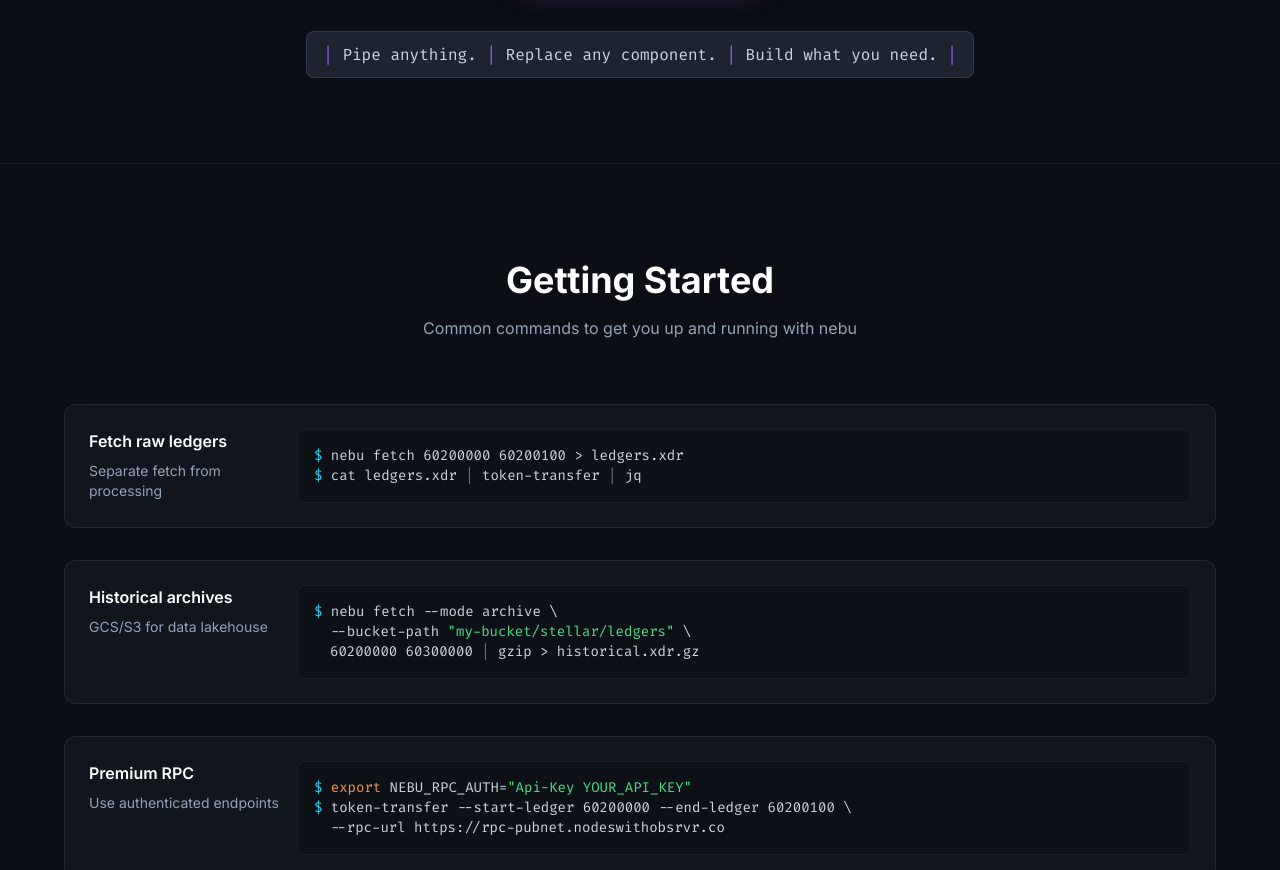
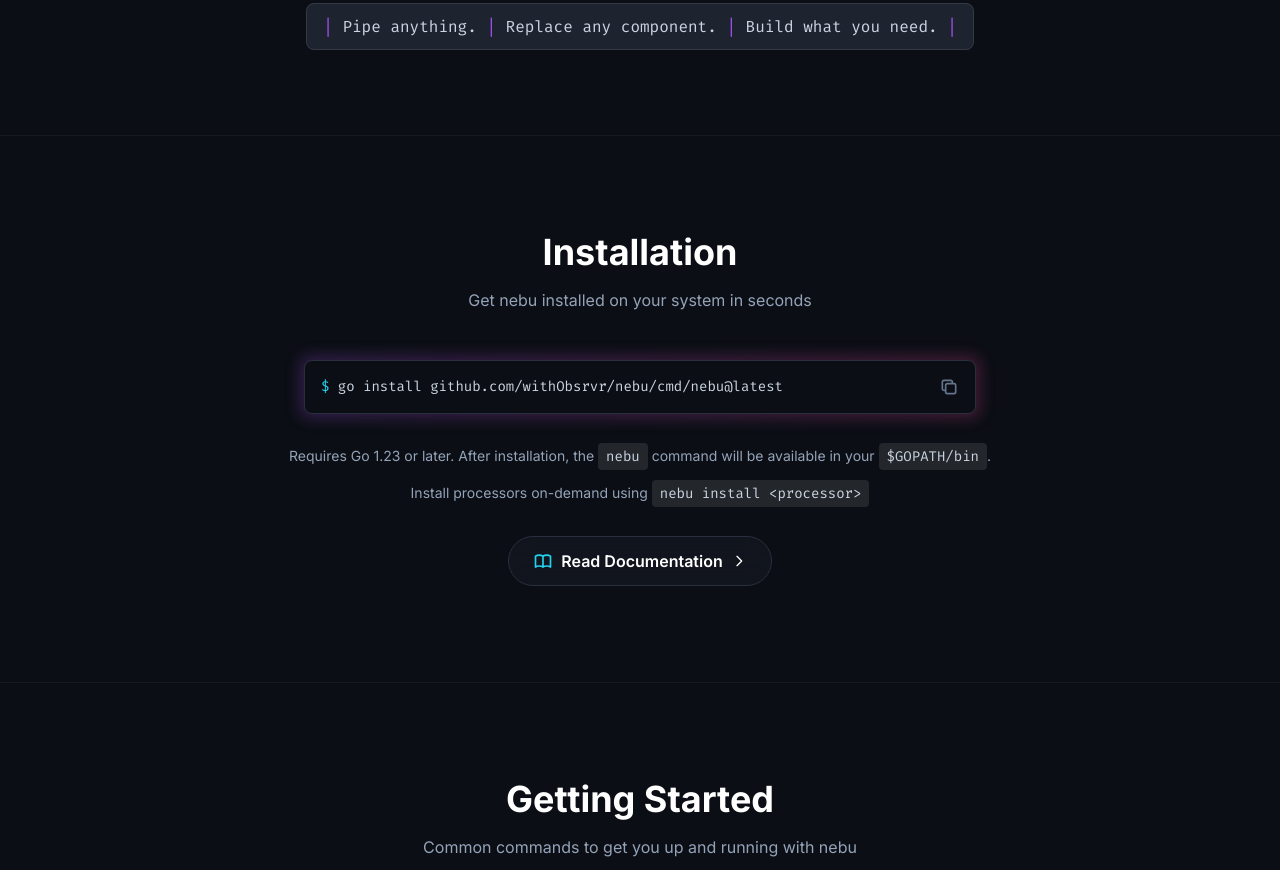
Before and after one commit to withObsrvr/nebu, a plain HTML site: page docs/index.html in a window 1280 px wide. Shown: the part 1831-2701 px from the top of the page. Drawn offline with nearby package versions, Linux system fonts and the light colour scheme.

Commit message:
Update installation section

```diff
--- a/docs/index.html
+++ b/docs/index.html
@@ -75,6 +75,7 @@
             <div class="hidden md:flex gap-8 text-sm font-medium">
                 <a href="#features" class="hover:text-white transition-colors">Features</a>
                 <a href="#architecture" class="hover:text-white transition-colors">Architecture</a>
+                <a href="#installation" class="hover:text-white transition-colors">Installation</a>
                 <a href="https://github.com/withObsrvr/nebu" class="hover:text-white transition-colors">GitHub</a>
             </div>
             <a href="https://github.com/withObsrvr/nebu" class="px-4 py-2 rounded-full glass-panel hover:bg-white/10 text-white text-sm font-semibold transition-all">
@@ -102,18 +103,15 @@
                 Unix pipes for blockchain indexing. Complex infrastructure, not required.
             </p>
 
-            <!-- Install Command -->
-            <div class="max-w-md mx-auto mb-12 group relative">
-                <div class="absolute -inset-1 bg-gradient-to-r from-nebu-primary to-nebu-secondary rounded-lg blur opacity-25 group-hover:opacity-75 transition duration-1000 group-hover:duration-200"></div>
-                <div class="relative flex items-center justify-between bg-nebu-dark border border-nebu-border rounded-lg p-4 font-mono text-sm">
-                    <span class="text-nebu-accent">$ <span class="text-slate-300">go install github.com/withObsrvr/nebu/cmd/nebu@latest</span></span>
-                    <button onclick="copyInstall()" class="ml-4 text-slate-500 hover:text-white transition-colors" title="Copy">
-                        <svg xmlns="http://www.w3.org/2000/svg" class="h-5 w-5" fill="none" viewBox="0 0 24 24" stroke="currentColor">
-                            <path stroke-linecap="round" stroke-linejoin="round" stroke-width="2" d="M8 16H6a2 2 0 01-2-2V6a2 2 0 012-2h8a2 2 0 012 2v2m-6 12h8a2 2 0 002-2v-8a2 2 0 00-2-2h-8a2 2 0 00-2 2v8a2 2 0 002 2z" />
-                        </svg>
-                    </button>
-                </div>
-                <div id="copy-feedback" class="absolute -top-8 right-0 text-xs text-nebu-primary opacity-0 transition-opacity">Copied!</div>
+            <!-- CTA Buttons -->
+            <div class="flex flex-col sm:flex-row gap-4 justify-center items-center">
+                <a href="#installation" class="px-8 py-4 rounded-full bg-gradient-to-r from-nebu-primary to-nebu-secondary text-white font-semibold text-lg hover:shadow-[0_0_30px_-5px_rgba(168,85,247,0.8)] transition-all duration-300 hover:scale-105">
+                    Get Started
+                </a>
+                <a href="https://github.com/withObsrvr/nebu" class="px-8 py-4 rounded-full glass-panel text-white font-semibold text-lg hover:bg-white/10 transition-all duration-300 border border-nebu-border hover:border-nebu-primary/50 flex items-center gap-2 group">
+                    <span>View on GitHub</span>
+                    <svg class="w-5 h-5 group-hover:translate-x-1 transition-transform" fill="none" stroke="currentColor" viewBox="0 0 24 24"><path stroke-linecap="round" stroke-linejoin="round" stroke-width="2" d="M9 5l7 7-7 7"></path></svg>
+                </a>
             </div>
         </div>
 
@@ -251,6 +249,44 @@
                 <code class="bg-[#1e2330] px-4 py-3 rounded-lg border border-white/10 text-slate-300">
                     <span class="text-nebu-primary">|</span> Pipe anything. <span class="text-nebu-primary">|</span> Replace any component. <span class="text-nebu-primary">|</span> Build what you need. <span class="text-nebu-primary">|</span>
                 </code>
+            </div>
+        </div>
+    </section>
+
+    <!-- Installation -->
+    <section id="installation" class="relative z-10 py-24 px-6 border-t border-white/5">
+        <div class="max-w-4xl mx-auto">
+            <div class="text-center mb-12">
+                <h2 class="text-3xl md:text-4xl font-bold text-white mb-4">Installation</h2>
+                <p class="text-slate-400 max-w-2xl mx-auto">Get nebu installed on your system in seconds</p>
+            </div>
+
+            <!-- Install Command -->
+            <div class="max-w-2xl mx-auto mb-8 group relative">
+                <div class="absolute -inset-1 bg-gradient-to-r from-nebu-primary to-nebu-secondary rounded-lg blur opacity-25 group-hover:opacity-75 transition duration-1000 group-hover:duration-200"></div>
+                <div class="relative flex items-center justify-between bg-nebu-dark border border-nebu-border rounded-lg p-4 font-mono text-sm">
+                    <span class="text-nebu-accent">$ <span class="text-slate-300">go install github.com/withObsrvr/nebu/cmd/nebu@latest</span></span>
+                    <button onclick="copyInstall()" class="ml-4 text-slate-500 hover:text-white transition-colors" title="Copy">
+                        <svg xmlns="http://www.w3.org/2000/svg" class="h-5 w-5" fill="none" viewBox="0 0 24 24" stroke="currentColor">
+                            <path stroke-linecap="round" stroke-linejoin="round" stroke-width="2" d="M8 16H6a2 2 0 01-2-2V6a2 2 0 012-2h8a2 2 0 012 2v2m-6 12h8a2 2 0 002-2v-8a2 2 0 00-2-2h-8a2 2 0 00-2 2v8a2 2 0 002 2z" />
+                        </svg>
+                    </button>
+                </div>
+                <div id="copy-feedback" class="absolute -top-8 right-0 text-xs text-nebu-primary opacity-0 transition-opacity">Copied!</div>
+            </div>
+
+            <div class="text-center text-slate-400 text-sm mb-8">
+                <p class="mb-4">Requires Go 1.23 or later. After installation, the <code class="bg-white/10 px-2 py-1 rounded text-slate-300">nebu</code> command will be available in your <code class="bg-white/10 px-2 py-1 rounded text-slate-300">$GOPATH/bin</code>.</p>
+                <p>Install processors on-demand using <code class="bg-white/10 px-2 py-1 rounded text-slate-300">nebu install &lt;processor&gt;</code></p>
+            </div>
+
+            <!-- Documentation CTA -->
+            <div class="text-center">
+                <a href="https://github.com/withObsrvr/nebu#using-the-cli" class="inline-flex items-center gap-2 px-6 py-3 rounded-full glass-panel hover:bg-white/10 text-white font-semibold transition-all duration-300 border border-nebu-border hover:border-nebu-accent/50 group">
+                    <svg class="w-5 h-5 text-nebu-accent" fill="none" stroke="currentColor" viewBox="0 0 24 24"><path stroke-linecap="round" stroke-linejoin="round" stroke-width="2" d="M12 6.253v13m0-13C10.832 5.477 9.246 5 7.5 5S4.168 5.477 3 6.253v13C4.168 18.477 5.754 18 7.5 18s3.332.477 4.5 1.253m0-13C13.168 5.477 14.754 5 16.5 5c1.747 0 3.332.477 4.5 1.253v13C19.832 18.477 18.247 18 16.5 18c-1.746 0-3.332.477-4.5 1.253"></path></svg>
+                    <span>Read Documentation</span>
+                    <svg class="w-4 h-4 group-hover:translate-x-1 transition-transform" fill="none" stroke="currentColor" viewBox="0 0 24 24"><path stroke-linecap="round" stroke-linejoin="round" stroke-width="2" d="M9 5l7 7-7 7"></path></svg>
+                </a>
             </div>
         </div>
     </section>
```
